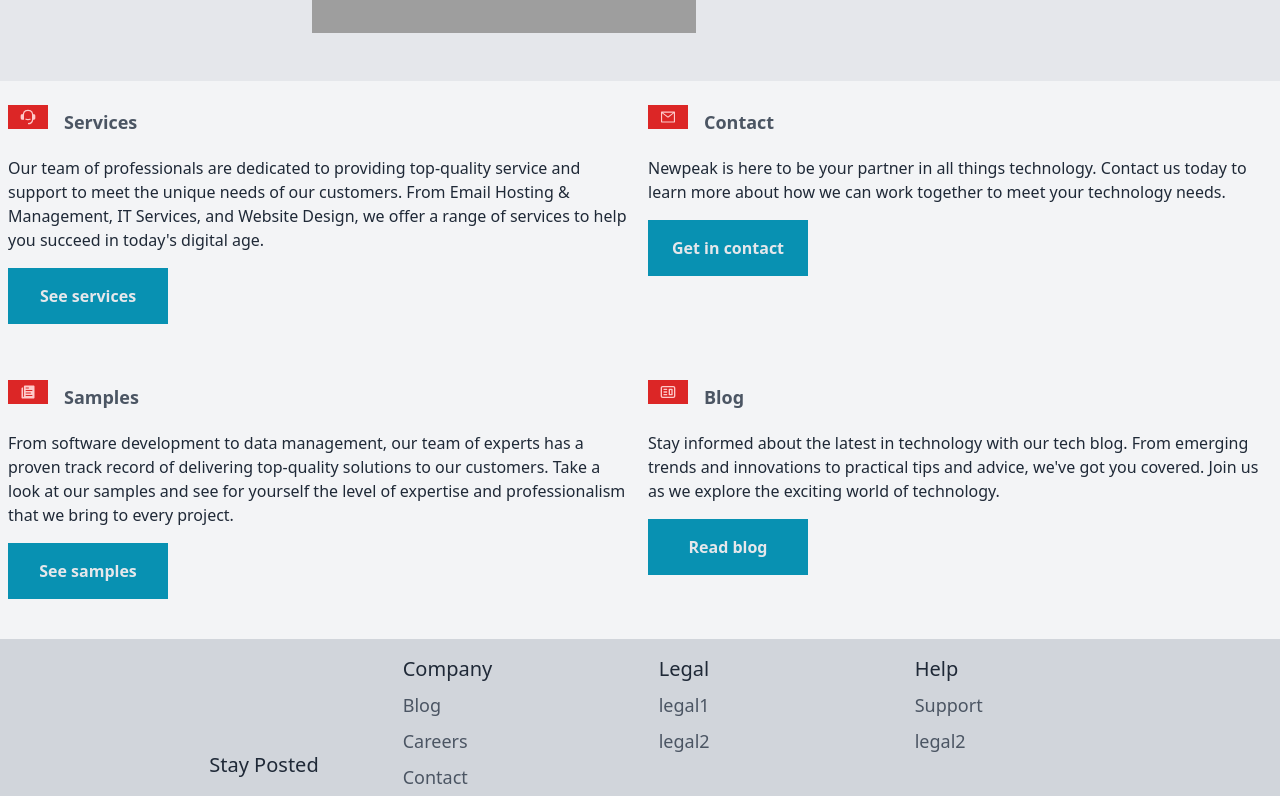
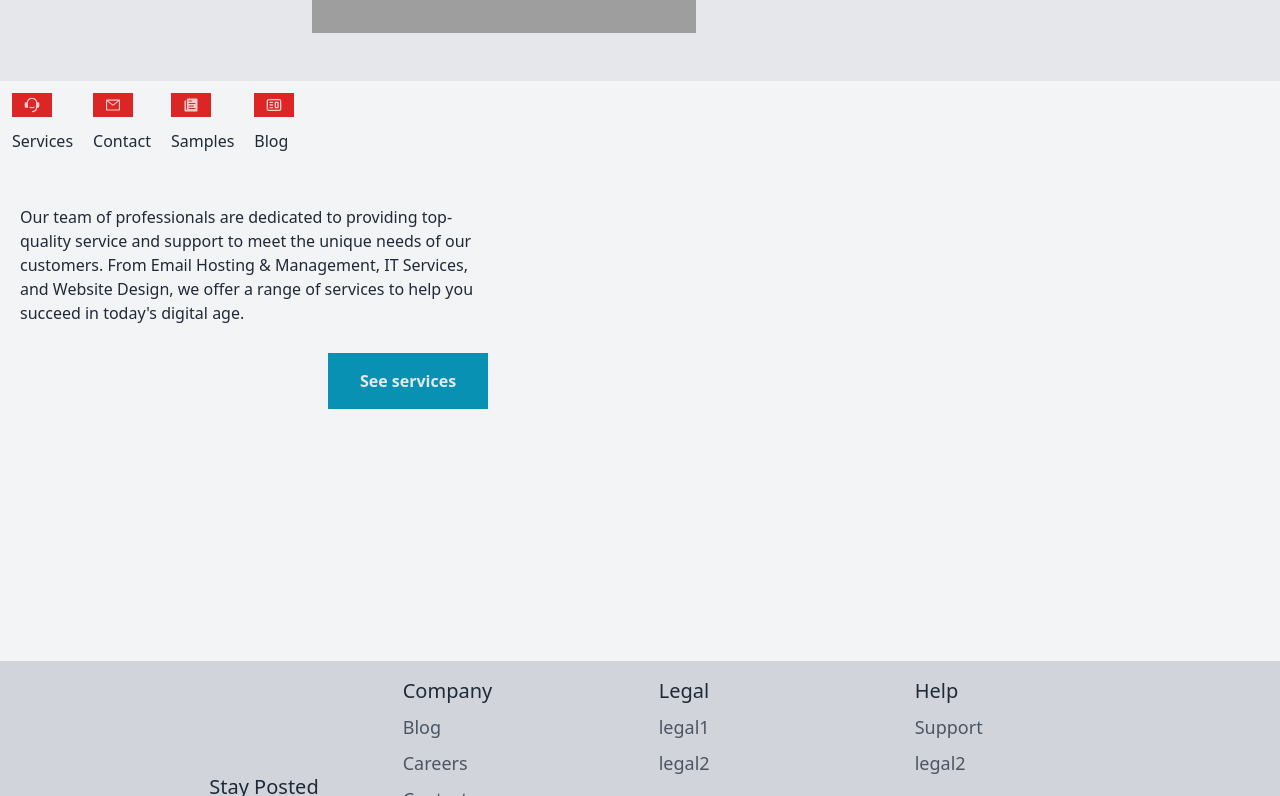
Before and after one commit to trissiswaifu/new-peak-computing, a Gatsby site: page / in a window 1280 px wide. Shown: the part 1160-1956 px from the top of the page. Built offline with nearby package versions, Linux system fonts and the light colour scheme; Gatsby itself is replaced by a stand-in of ours; grey boxes are pictures that could not be loaded.

Commit message:
home overview tabs update

```diff
--- a/package.json
+++ b/package.json
@@ -16,6 +16,7 @@
   },
   "dependencies": {
     "@radix-ui/react-dropdown-menu": "^1.0.0",
+    "@radix-ui/react-tabs": "^1.0.1",
     "axios": "^0.27.2",
     "framer-motion": "^7.2.0",
     "gatsby": "^5.3.3",
--- /dev/null
+++ b/src/components/HomeOverViewBox/BackgroundSvg.js
@@ -0,0 +1,58 @@
+import React from "react";
+
+export const BackgroundSvg = () => {
+  return (
+    <svg
+      className="relative"
+      preserveAspectRatio="none"
+      version="1.1"
+      viewBox="0 0 1440 560"
+      xmlns="http://www.w3.org/2000/svg"
+    >
+      <g fill="none" mask="url(#a)">
+        <rect width="1440" height="560" fill="url(#b)" />
+        <path
+          d="m720.66-42.29c-159.34 31.7-231.82 438.17-478.25 439.96-246.44 1.79-348.57-197.54-478.26-201.6"
+          stroke="rgba(51,121,194,0.58)"
+          stroke-width="2"
+        />
+        <path
+          d="m1118.1-86.52c-140.15 14.25-225.73 312.96-467.23 314.98-241.51 2.02-233.62-70-467.24-70-233.61 0-349.12 69.81-467.23 70"
+          stroke="rgba(51,121,194,0.58)"
+          stroke-width="2"
+        />
+        <path
+          d="m810.41-3.19c-138.05 58.18-76.62 484.99-347.98 487.87s-515.59-188.69-695.97-190.4"
+          stroke="rgba(51,121,194,0.58)"
+          stroke-width="2"
+        />
+        <path
+          d="m1303.3-88.03c-218.46 26.14-349 514.63-712.81 516.13-363.82 1.5-526.04-221.38-712.82-224"
+          stroke="rgba(51,121,194,0.58)"
+          stroke-width="2"
+        />
+        <path
+          d="m996.39-35.43c-174.32 19.36-282.94 401.82-574.59 402.57s-422.38-198.7-574.59-201.6"
+          stroke="rgba(51,121,194,0.58)"
+          stroke-width="2"
+        />
+      </g>
+      <defs>
+        <mask id="a">
+          <rect width="1440" height="560" fill="#fff" />
+        </mask>
+        <linearGradient
+          id="b"
+          x1="15.28%"
+          x2="84.72%"
+          y1="-39.29%"
+          y2="139.29%"
+          gradientUnits="userSpaceOnUse"
+        >
+          <stop stop-color="#0e2a47" offset="0" />
+          <stop stop-color="rgba(34, 211, 238, 1)" offset="1" />
+        </linearGradient>
+      </defs>
+    </svg>
+  );
+};
--- a/src/components/HomeOverViewBox/HomeOverViewBox.js
+++ b/src/components/HomeOverViewBox/HomeOverViewBox.js
@@ -1,5 +1,6 @@
 import { navigate } from "gatsby";
 import React from "react";
+import { BackgroundSvg } from "./BackgroundSvg";
 
 export const HomeOverViewBox = ({ title, children, textButton, icon, url }) => {
   const handleClick = (url) => {
@@ -7,21 +8,28 @@ export const HomeOverViewBox = ({ title, children, textButton, icon, url }) => {
   };
 
   return (
-    <div className="pl-2 pr-2 flex flex-col gap-4">
+    <div>
+      <div className="pl-2 pr-2 flex flex-col gap-4 max-w-lg">
         <div className="flex gap-4 items-baseline mb-1 mt-2">
-        <div className="bg-red-600 rounded:sm pt-1 pr-3 pb-1 pl-3">{icon}</div>
-        {title && <h6 className="text-lg text-gray-600 font-bold">{title}</h6>}
+          {/* <div className="bg-red-600 rounded:sm pt-1 pr-3 pb-1 pl-3">
+            {icon}
+          </div> */}
+          {/* {title && (
+            <h6 className="text-lg text-gray-600 font-bold">{title}</h6>
+          )} */}
         </div>
 
-      <p className="text-gray-800 text-left text-base">{children}</p>
+        <p className="p-3 text-gray-800 text-left text-base">{children}</p>
         <button
           onClick={() => {
             handleClick(url);
           }}
-        className=" bg-cyan-600 text-gray-200 active:text-gray-50 p-4 w-40 lg:hover:text-gray-50 font-semibold active:shadow-md hover:shadow-md"
+          className=" mr-4 self-end align bg-cyan-600 text-gray-200 active:text-gray-50 p-4 w-40 lg:hover:text-gray-50 font-semibold active:shadow-md hover:shadow-md"
         >
           {textButton}
         </button>
       </div>
+      {/* <BackgroundSvg /> */}
+    </div>
   );
 };
--- a/src/pages/index.js
+++ b/src/pages/index.js
@@ -8,6 +8,7 @@ import { RiCustomerService2Fill } from "react-icons/ri";
 import { AiOutlineMail } from "react-icons/ai";
 import { IoIosPaper } from "react-icons/io";
 import { CgWebsite } from "react-icons/cg";
+import * as Tabs from "@radix-ui/react-tabs";
 
 export const Head = () => (
   <>
@@ -56,58 +57,83 @@ const IndexPage = () => {
             </div>
           </div>
         </section>
-        <section className="pb-10 bg-gray-100 ">
-          <div className="pt-4 grid grid-cols-1 gap-y-12 justify-items-center	content-center md:grid-cols-2">
-            <HomeOverViewBox
-              img={manWithLaptop}
-              title="Services"
-              url="/services"
-              textButton={"See services"}
-              icon={<RiCustomerService2Fill className="text-red-200" />}
+        <section className="pb-20 bg-gray-100 ">
+          <Tabs.Root className="min-h-[500px]" defaultValue="servicesTab">
+            <Tabs.List
+              className="flex gap-1 p-1"
+              aria-label="Overview of New Peak"
             >
+              <Tabs.Trigger
+                value="servicesTab"
+                className=" text-gray-800 flex flex-col gap-3 font-medium  items-start p-2 rounded-sm hover:bg-red-200"
+              >
+                <div className="text-red-200 bg-red-600   rounded:sm pt-1 pr-3 pb-1 pl-3">
+                  <RiCustomerService2Fill />
+                </div>
+                Services
+              </Tabs.Trigger>
+              <Tabs.Trigger
+                value="contactTab"
+                className=" text-gray-800 flex flex-col gap-3 font-medium items-start p-2 rounded-sm hover:bg-red-200"
+              >
+                <div className="text-red-200 bg-red-600  rounded:sm pt-1 pr-3 pb-1 pl-3">
+                  <AiOutlineMail />
+                </div>
+                Contact
+              </Tabs.Trigger>
+              <Tabs.Trigger
+                value="samplesTab"
+                className=" text-gray-800 flex flex-col gap-3 font-medium items-start p-2 rounded-sm hover:bg-red-200"
+              >
+                <div className="text-red-200 bg-red-600  rounded:sm pt-1 pr-3 pb-1 pl-3">
+                  <IoIosPaper />
+                </div>
+                Samples
+              </Tabs.Trigger>
+              <Tabs.Trigger
+                value="blogTab"
+                className="  text-gray-800 flex flex-col gap-3 font-medium items-start p-2 rounded-sm hover:bg-red-200"
+              >
+                <div className="text-red-200 bg-red-600  rounded:sm pt-1 pr-3 pb-1 pl-3">
+                  <CgWebsite />
+                </div>
+                Blog
+              </Tabs.Trigger>
+            </Tabs.List>
+            <Tabs.Content value="servicesTab">
+              <HomeOverViewBox url="/services" textButton={"See services"}>
                 Our team of professionals are dedicated to providing top-quality
                 service and support to meet the unique needs of our customers.
-              From Email Hosting & Management, IT Services, and Website Design,
-              we offer a range of services to help you succeed in today's
-              digital age.
+                From Email Hosting & Management, IT Services, and Website
+                Design, we offer a range of services to help you succeed in
+                today's digital age.
               </HomeOverViewBox>
-            <HomeOverViewBox
-              img={manWithLaptop}
-              title="Contact"
-              url="/contact"
-              textButton={"Get in contact"}
-              icon={<AiOutlineMail className="text-red-200" />}
-            >
+            </Tabs.Content>
+            <Tabs.Content value="contactTab">
+              <HomeOverViewBox url="/contact" textButton={"Get in contact"}>
                 Newpeak is here to be your partner in all things technology.
                 Contact us today to learn more about how we can work together to
                 meet your technology needs.
               </HomeOverViewBox>
-            <HomeOverViewBox
-              img={manWithLaptop}
-              title="Samples"
-              url="/samples"
-              textButton={"See samples"}
-              icon={<IoIosPaper className="text-red-200" />}
-            >
-              From software development to data management, our team of experts
-              has a proven track record of delivering top-quality solutions to
-              our customers. Take a look at our samples and see for yourself the
-              level of expertise and professionalism that we bring to every
-              project.
+            </Tabs.Content>
+            <Tabs.Content value="samplesTab">
+              <HomeOverViewBox url="/samples" textButton={"See samples"}>
+                From software development to data management, our team of
+                experts has a proven track record of delivering top-quality
+                solutions to our customers. Take a look at our samples and see
+                for yourself the level of expertise and professionalism that we
+                bring to every project.
               </HomeOverViewBox>
-            <HomeOverViewBox
-              img={manWithLaptop}
-              title="Blog"
-              url="/blog"
-              textButton={"Read blog"}
-              icon={<CgWebsite className="text-red-200" />}
-            >
+            </Tabs.Content>
+            <Tabs.Content value="blogTab">
+              <HomeOverViewBox url="/blog" textButton={"Read blog"}>
                 Stay informed about the latest in technology with our tech blog.
-              From emerging trends and innovations to practical tips and advice,
-              we've got you covered. Join us as we explore the exciting world of
-              technology.
+                From emerging trends and innovations to practical tips and
+                advice, we've got you covered. Join us as we explore the
+                exciting world of technology.
               </HomeOverViewBox>
-          </div>
+            </Tabs.Content>
+          </Tabs.Root>
         </section>
       </motion.main>
     </Layout>
```
Also changed, not shown: 1 other file. Lines whose indentation alone changed are shown as unchanged.
